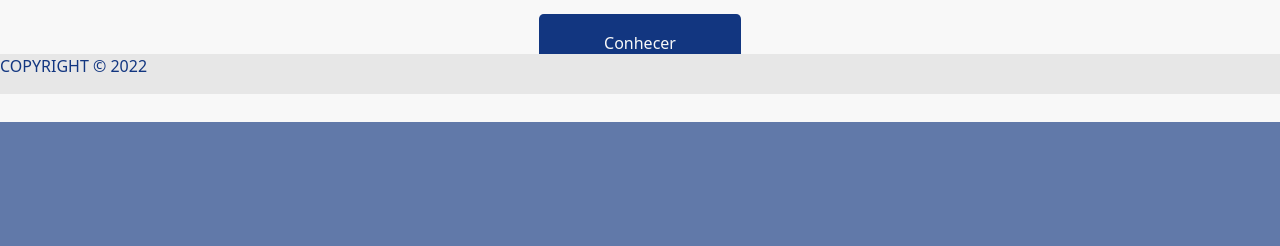
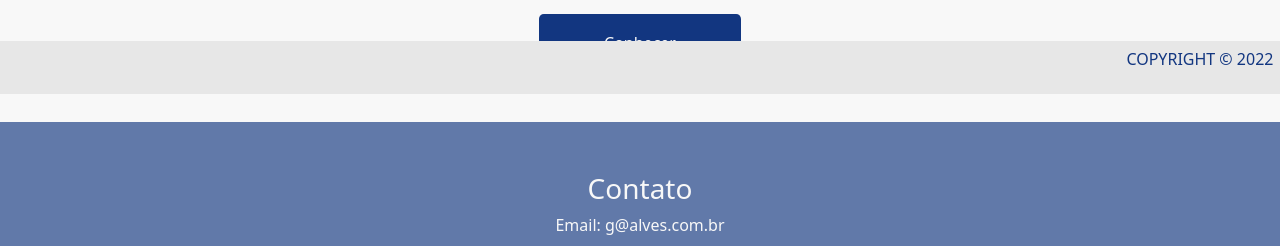
Before and after one commit to gustavodalves/frontend-faap-coverage, a React (Vite) app: page / in a window 1280 px wide. Shown: the part 706-952 px from the top of the page. Built offline with nearby package versions, Linux system fonts and the light colour scheme.

Commit message:
add footer section

```diff
--- a/src/components/Footer/styles.ts
+++ b/src/components/Footer/styles.ts
@@ -1,17 +1,19 @@
 import styled from 'styled-components';
 
 export const Footer = styled.footer`
-    min-height: 30px;
     min-width: 100vw;
     display: flex;
     align-items: center;
+    justify-content: center;
     width: 100%;
     position: fixed;
     bottom: 0;
     left: 0;
     background-color: #e7e7e7;
+    padding:.41rem;
 `
 
 export const Info = styled.p`
+    width: 100%;
     text-align: right;
 `
--- a/src/pages/Home/index.tsx
+++ b/src/pages/Home/index.tsx
@@ -61,8 +61,10 @@
             <Button style={{ }} onClick={() => navigate('/produtos')}> Conhecer </Button>
         </Container>
 
-        <Container fluid={true} className='container-fluid' style={{paddingTop: '80px', paddingBottom: '50px',backgroundColor: 'rgba(18,54,128, .65)'}}>
-
+        <Container fluid={true} className='container-fluid' style={{paddingTop: '50px', paddingBottom: '80px',backgroundColor: 'rgba(18,54,128, .65)', color: '#f8f8f8'}}>
+            <h3 className='text-center'> Contato </h3>
+            <p className='text-center'> <bold> Email: </bold> g@alves.com.br </p>
+            <p className='text-center'> <bold> Telefone: </bold> +55 (11) 99187-8305 </p>
         </Container>
             {/* <button onClick={() => changeTheme()}> { JSON.stringify(theme) } </button> */}
         </>
```
